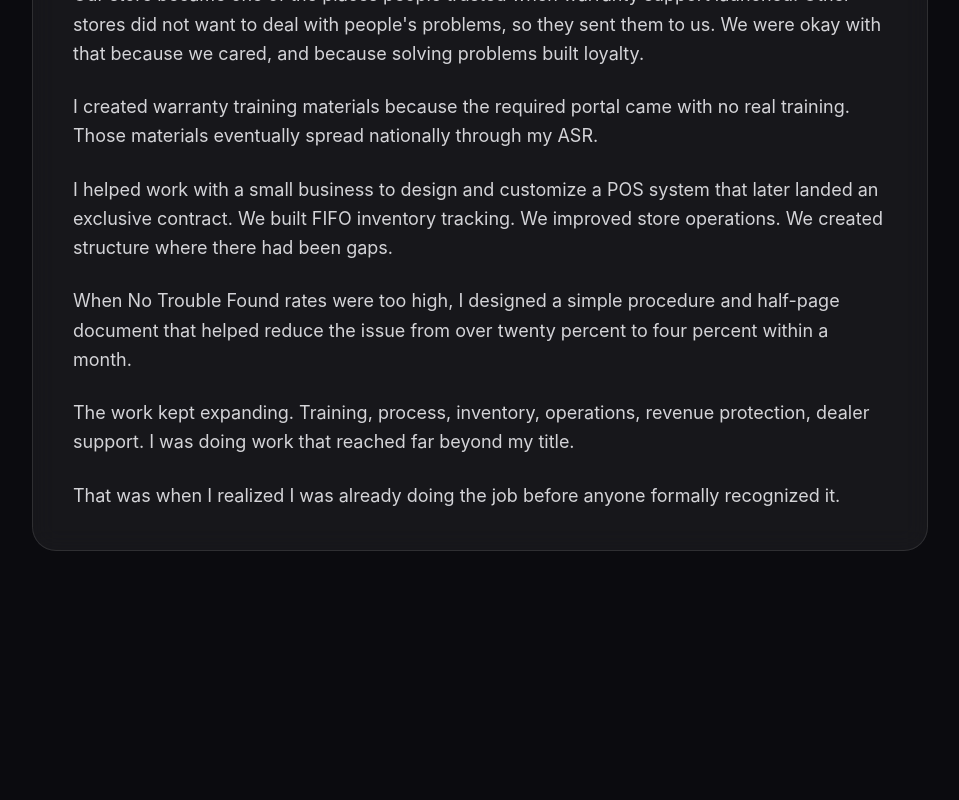
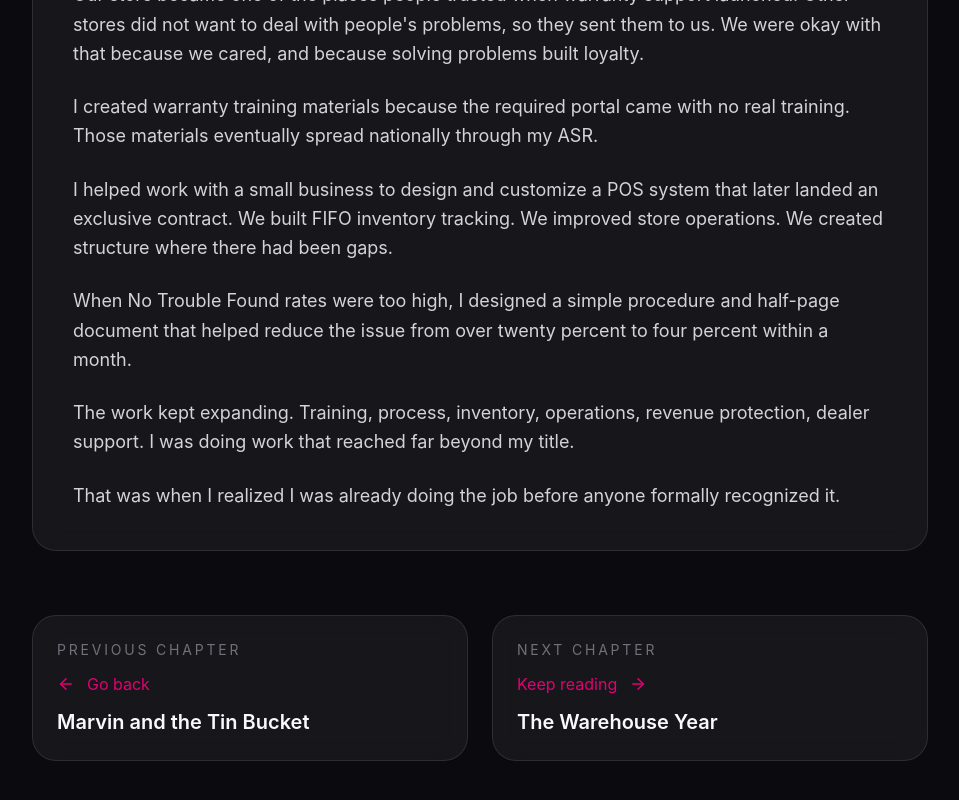
Before and after one commit to JKushi/built-anyway, a Next.js app: page /story/before-i-had-the-title in a window 1280 px wide. Shown: the part 802-1602 px from the top of the page, without its empty margins (8-967 px from the left). Before the commit the page ends 1449 px from the top, so only its background shows below. Built offline with nearby package versions, Linux system fonts and the light colour scheme.

Commit message:
navigation in chapters

```diff
--- a/src/app/story/[slug]/page.tsx
+++ b/src/app/story/[slug]/page.tsx
@@ -1,5 +1,5 @@
 import Link from "next/link";
-import { ArrowLeft } from "lucide-react";
+import { ArrowLeft, ArrowRight } from "lucide-react";
 import { storyChapters } from "@/data/story/chapters";
 
 type Props = {
@@ -11,13 +11,21 @@ type Props = {
 export default async function StoryChapterPage({ params }: Props) {
   const { slug } = await params;
 
-  const chapter = storyChapters.find((item) => item.slug === slug);
+  const currentIndex = storyChapters.findIndex((item) => item.slug === slug);
+  const chapter = storyChapters[currentIndex];
+
+  const previousChapter =
+    currentIndex > 0 ? storyChapters[currentIndex - 1] : null;
+
+  const nextChapter =
+    currentIndex < storyChapters.length - 1
+      ? storyChapters[currentIndex + 1]
+      : null;
 
   if (!chapter) {
     return (
       <div className="pt-36 section-container">
         <h1 className="headline">Chapter not found</h1>
-        <p className="text-zinc-400 mt-4">Slug received: {slug}</p>
       </div>
     );
   }
@@ -27,7 +35,7 @@ export default async function StoryChapterPage({ params }: Props) {
       <section className="section-container">
         <Link
           href="/story"
-          className="inline-flex items-center gap-2 text-[#E20074] mb-12"
+          className="inline-flex items-center gap-2 text-[#E20074] mb-12 hover:gap-3 transition-all"
         >
           <ArrowLeft size={18} />
           Back to story
@@ -35,7 +43,7 @@ export default async function StoryChapterPage({ params }: Props) {
 
         <article className="max-w-4xl">
           <p className="uppercase tracking-[0.3em] text-sm text-[#E20074] mb-6">
-            {chapter.status}
+            Chapter {currentIndex + 1}
           </p>
 
           <h1 className="headline mb-6">{chapter.title}</h1>
@@ -51,12 +59,77 @@ export default async function StoryChapterPage({ params }: Props) {
 
           <div className="glass-panel p-8 md:p-10 space-y-6">
             {chapter.body?.map((paragraph, index) => (
-              <p key={index} className="text-zinc-300 leading-relaxed text-lg">
+              <p
+                key={index}
+                className="text-zinc-300 leading-relaxed text-lg"
+              >
                 {paragraph}
               </p>
             ))}
           </div>
         </article>
+
+        <div className="mt-16 grid gap-6 md:grid-cols-2 max-w-4xl">
+          {previousChapter ? (
+            <Link
+              href={`/story/${previousChapter.slug}`}
+              className="story-card group"
+            >
+              <p className="text-sm uppercase tracking-[0.2em] text-zinc-500 mb-3">
+                Previous Chapter
+              </p>
+
+              <div className="flex items-center gap-3 text-[#E20074] mb-3">
+                <ArrowLeft
+                  size={18}
+                  className="group-hover:-translate-x-1 transition-transform"
+                />
+                <span>Go back</span>
+              </div>
+
+              <h3 className="text-xl font-semibold">
+                {previousChapter.title}
+              </h3>
+            </Link>
+          ) : (
+            <div className="story-card opacity-40">
+              <p className="text-sm uppercase tracking-[0.2em] text-zinc-500 mb-3">
+                Previous Chapter
+              </p>
+              <p className="text-zinc-400">This is the beginning.</p>
+            </div>
+          )}
+
+          {nextChapter ? (
+            <Link
+              href={`/story/${nextChapter.slug}`}
+              className="story-card group"
+            >
+              <p className="text-sm uppercase tracking-[0.2em] text-zinc-500 mb-3">
+                Next Chapter
+              </p>
+
+              <div className="flex items-center gap-3 text-[#E20074] mb-3">
+                <span>Keep reading</span>
+                <ArrowRight
+                  size={18}
+                  className="group-hover:translate-x-1 transition-transform"
+                />
+              </div>
+
+              <h3 className="text-xl font-semibold">
+                {nextChapter.title}
+              </h3>
+            </Link>
+          ) : (
+            <div className="story-card opacity-40">
+              <p className="text-sm uppercase tracking-[0.2em] text-zinc-500 mb-3">
+                Next Chapter
+              </p>
+              <p className="text-zinc-400">This chapter is still becoming.</p>
+            </div>
+          )}
+        </div>
       </section>
     </div>
   );
```
